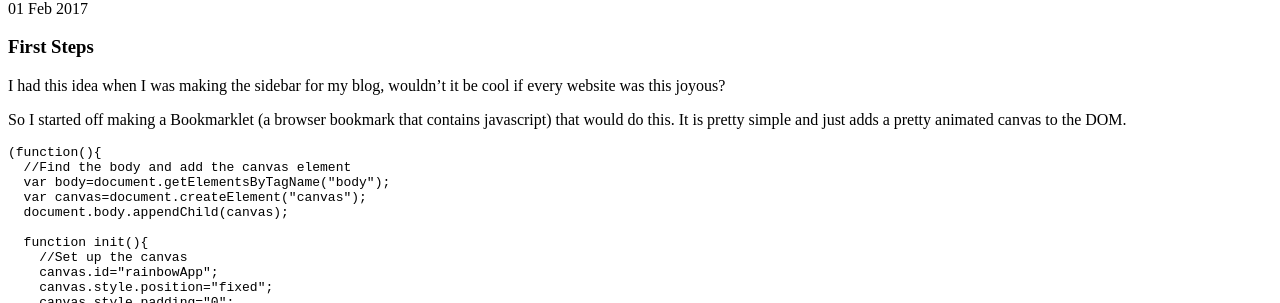
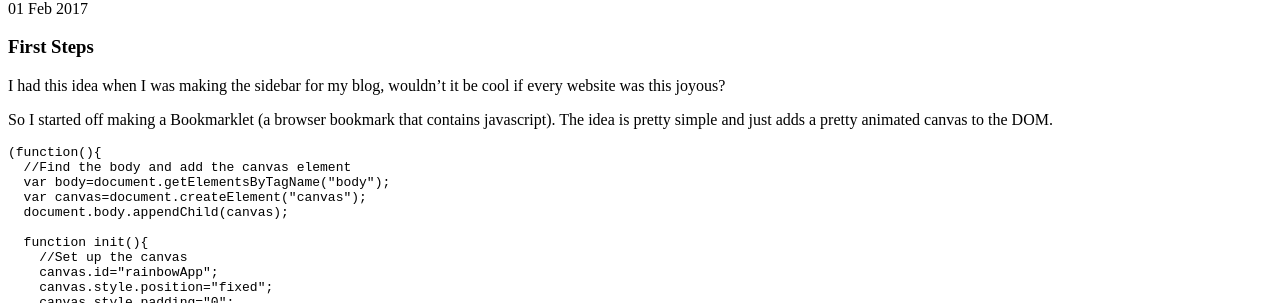
Before and after one commit to foopod/blog-2.0, a Jekyll site: the page built from _posts/2017-02-01-making-a-chrome-extension.md, in a window 1280 px wide. Shown: the part 398-701 px from the top of the page. Built offline with Jekyll 4.4.1, drawn with Linux system fonts in a browser that asks for light colours; nearby versions of some CDN libraries; some web fonts are replaced.

Commit message:
Update 2017-02-01-making-a-chrome-extension.md

````diff
--- a/_posts/2017-02-01-making-a-chrome-extension.md
+++ b/_posts/2017-02-01-making-a-chrome-extension.md
@@ -11,7 +11,7 @@ description: Creating a chrome extension that inject javascript into the browser
 
 I had this idea when I was making the sidebar for my blog, wouldn't it be cool if every website was this joyous?
 
-So I started off making a Bookmarklet (a browser bookmark that contains javascript) that would do this. It is pretty simple and just adds a pretty animated canvas to the DOM.
+So I started off making a Bookmarklet (a browser bookmark that contains javascript). The idea is pretty simple and just adds a pretty animated canvas to the DOM.
 
 ```
 (function(){
````
